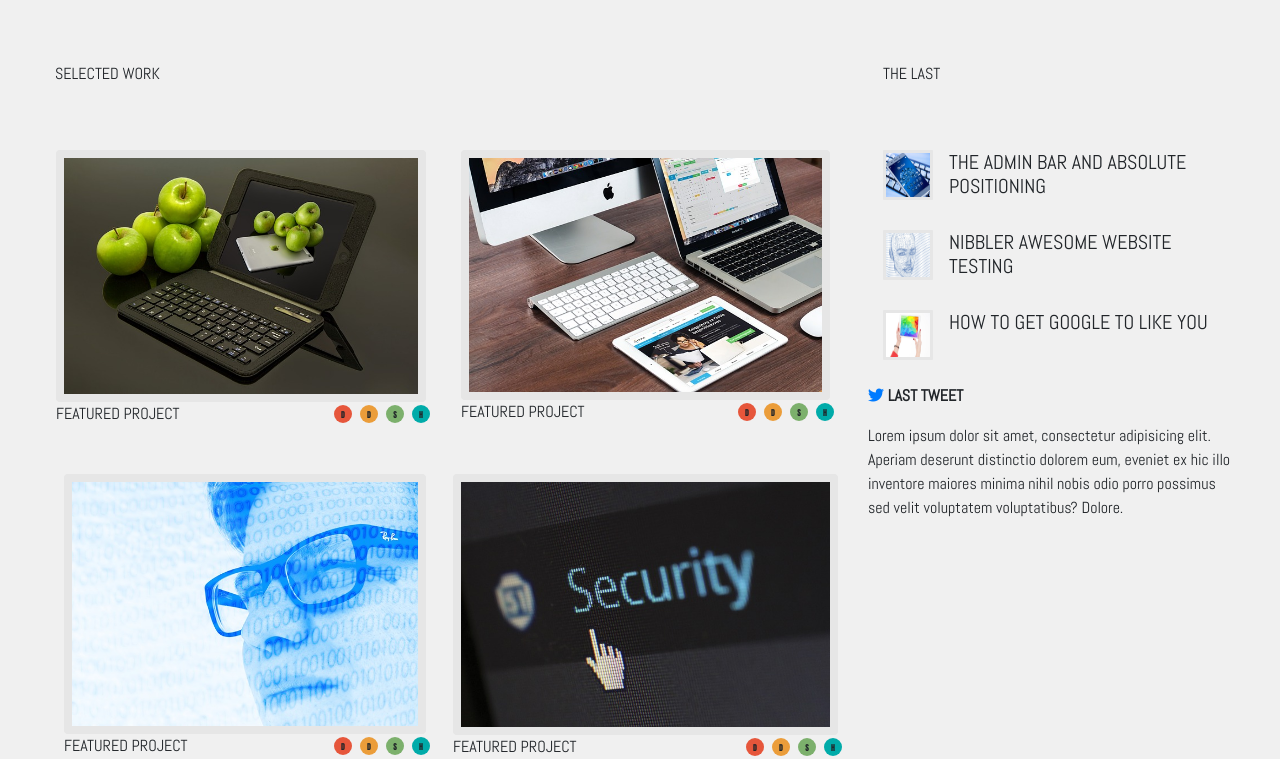
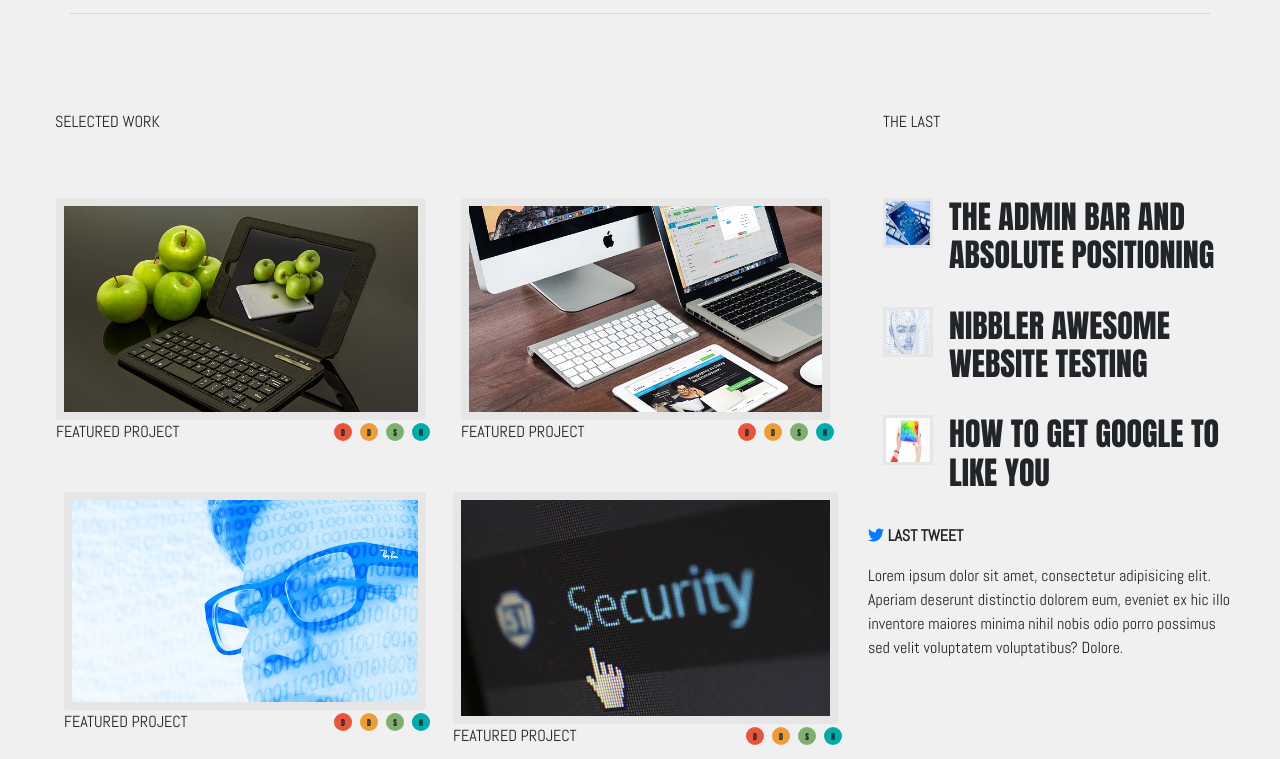
Before and after one commit to carrillo-robles-regulus/codeup-design-project, a plain HTML site: page index.html in a window 1280 px wide. Shown: the part 545-1304 px from the top of the page. Drawn offline with nearby package versions, Linux system fonts and the light colour scheme; a web font is replaced by a local one.

Commit message:
Added styling for images and font

```diff
--- a/index.html
+++ b/index.html
@@ -109,8 +109,8 @@
                     <!--                    First card -->
                     <div class="col-12 col-sm-6 pl-md-0 my-md-5 pl-lg-3">
                         <div class="custom-card">
-                            <div class="images">
-                                <img class="w-100" src="assets/images/apple-ipad.jpg" alt="apple-ipad">
+                            <div class="images image-ipad">
+                                <img class="invisible w-100" src="assets/images/300x175.png" alt="apple-ipad">
                             </div>
                             <div class="mb-4 mb-md-0 d-flex">
                                 <div class="mr-auto text-uppercase">Featured Project</div>
@@ -126,8 +126,8 @@
                     <!--                    SECOND CARD-->
                     <div class="d-none d-sm-block col-12 col-sm-6 pr-md-3 pl-md-1 my-md-5 px-lg-3">
                         <div class="custom-card">
-                            <div class="images">
-                                <img class="w-100" src="assets/images/macbook.jpg" alt="macbook">
+                            <div class="images image-macbook">
+                                <img class="invisible w-100" src="assets/images/300x175.png" alt="macbook">
                             </div>
                             <div class="mb-4 mb-md-0 d-flex">
                                 <div class="mr-auto text-uppercase">Featured Project</div>
@@ -143,8 +143,8 @@
                     <!--                    THIRD CARD -->
                     <div class="d-none d-sm-block col-12 col-sm-6 my-md-0 pl-md-0 pl-lg-4">
                         <div class="custom-card">
-                            <div class="images">
-                                <img class="w-100" src="assets/images/man.jpg" alt="man">
+                            <div class="images image-man">
+                                <img class="invisible w-100" src="assets/images/300x175.png" alt="man">
                             </div>
                             <div class="mb-4 mb-md-0 d-flex">
                                 <div class="mr-auto text-uppercase">Featured Project</div>
@@ -160,8 +160,8 @@
                     <!--                    FOURTH CARD-->
                     <div class="d-none d-sm-block col-12 col-sm-6 pl-md-0 pr-md-2 px-lg-2">
                         <div class="custom-card">
-                            <div class="images">
-                                <img class="w-100" src="assets/images/security.jpg" alt="security">
+                            <div class="images image-security">
+                                <img class="invisible w-100" src="assets/images/300x175.png" alt="security">
                             </div>
                             <div class="mb-4 mb-md-0 d-flex">
                                 <div class="mr-auto text-uppercase">Featured Project</div>
--- a/styles.css
+++ b/styles.css
@@ -4,6 +4,17 @@ body{
 }
 header{
     font-family: anton, sans-serif;
+}
+header h1{
+    font-size: 64px;
+}
+header h2{
+    font-size: 48px;
+}
+
+.media-body h5{
+    font-family: anton, sans-serif;
+    font-size: 32px;
 }
 .nav-background{
     position: absolute;
@@ -74,6 +85,10 @@ nav .nav-item{
     /*text-align: center;*/
     margin-top: 5em;
 }
+.image-ipad{background-image: url(assets/images/apple-ipad.jpg)}
+.image-man{background-image: url(assets/images/man.jpg)}
+.image-macbook{background-image: url(assets/images/macbook.jpg)}
+.image-security{background-image: url(assets/images/security.jpg)}
 .images {
     max-width: 99%;
     border: .5em solid #e6e6e6;
```
Also changed, not shown: assets/images/300x175.png (added).
